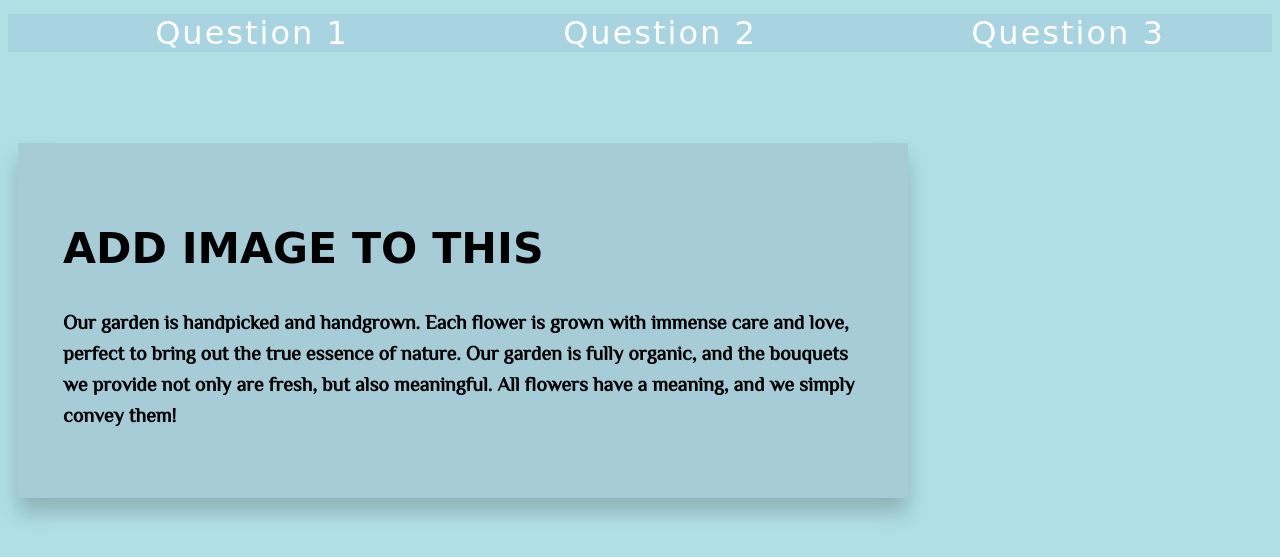
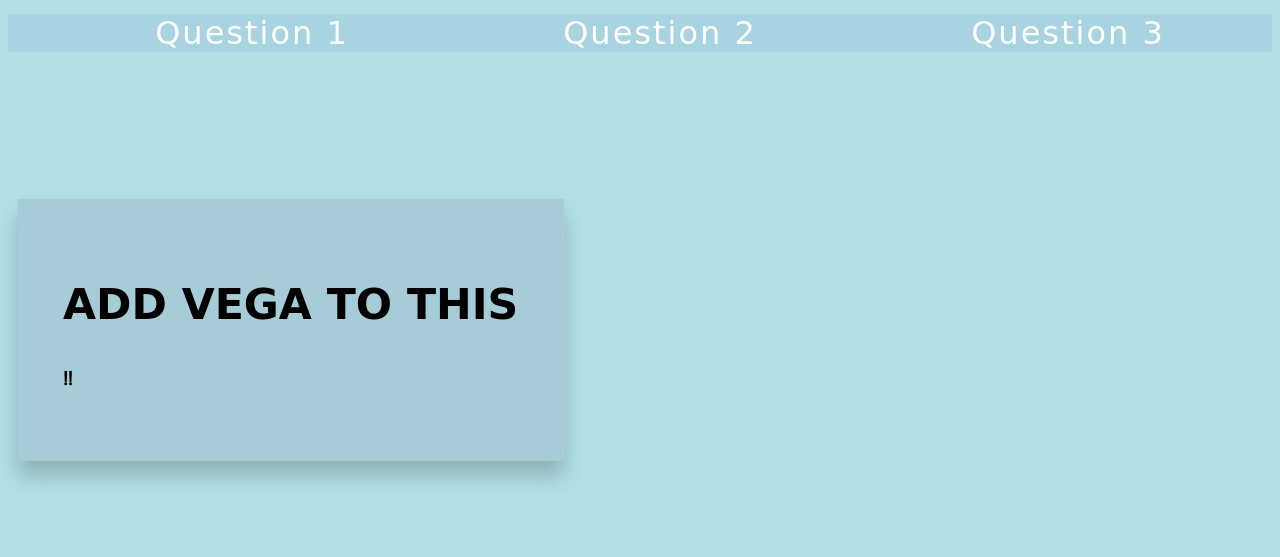
Before and after one commit to fakehaa/fakehaa.github.io, a plain HTML site: page intro.html in a window 1280 px wide. Shown: the part 269-826 px from the top of the page. Drawn offline with Linux system fonts and the light colour scheme; a web font is replaced by a local one.

Commit message:
Update intro.html

```diff
--- a/intro.html
+++ b/intro.html
@@ -163,7 +163,7 @@ color: rgb(46, 66, 37);
 
    #IMGR{
        float: top;
-       float: left;
+       float: middle;
        max-width: 32%;
        margin-left: 25px;
        padding-left: 25px;
@@ -224,12 +224,9 @@ color: rgb(46, 66, 37);
 <div class="left">
     <div class="index_para">
     <div class ="Inner">
-        <h2>ADD IMAGE TO THIS</h2>
+        <h2>ADD VEGA TO THIS</h2>
           <p>
-        Our garden is handpicked and handgrown. Each flower is grown with immense care and love,
-        perfect to bring out the true essence of nature. Our garden is fully organic, and the bouquets
-        we provide not only are fresh, but also meaningful. All flowers have a meaning, and we simply
-        convey them!
+       !!
     </p>
 
     </div>
```
